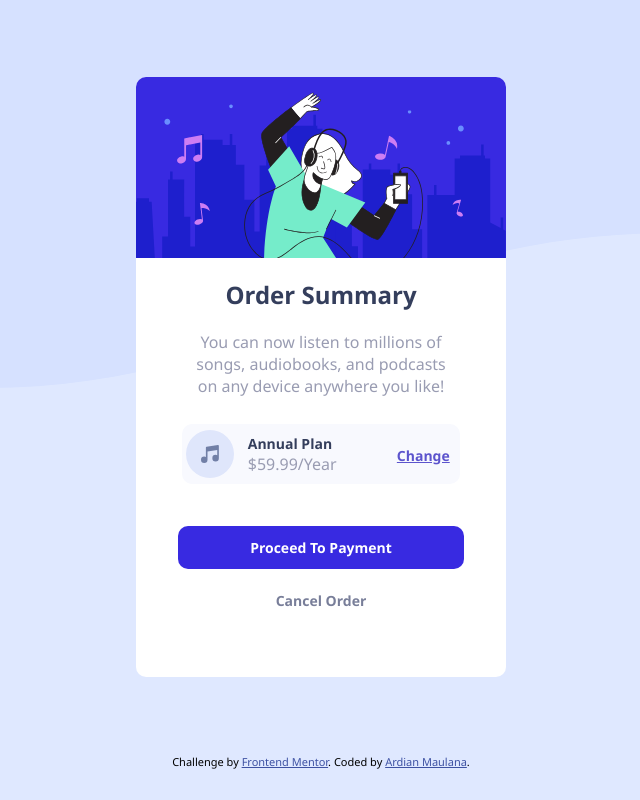
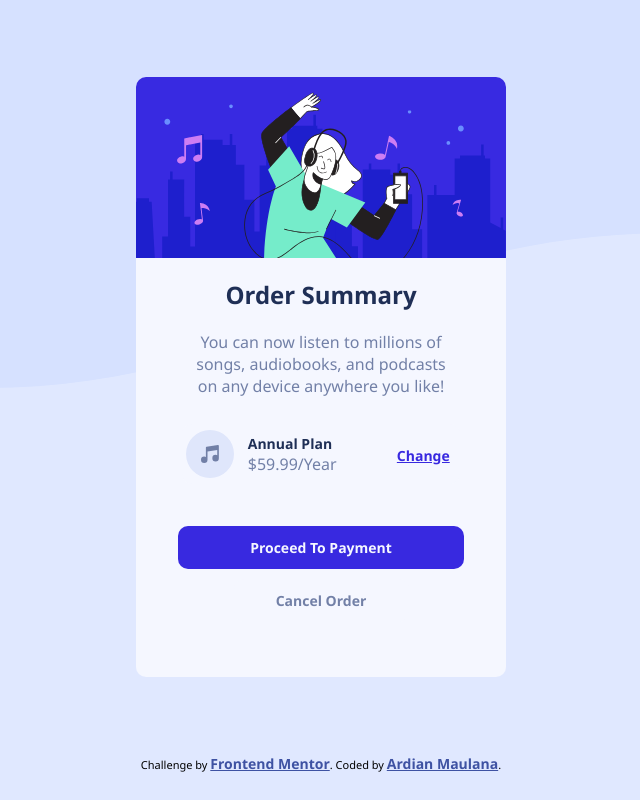
Before and after one commit to exbeelh/Order-summary-component, a plain HTML site: page index.html in a window 1280 px wide. Shown: the whole page, without its empty margins (319-959 px from the left). Drawn offline with Linux system fonts and the light colour scheme; a web font is replaced by a local one.

Commit message:
Add variable in css

```diff
--- a/css/style.css
+++ b/css/style.css
@@ -1,11 +1,22 @@
+@import url(https://fonts.google.com/specimen/Red+Hat+Display);
+
 * {
     margin: 0px;
     padding: 0px;
 }
 
+:root {
+    --pale-blue: hsl(225, 100%, 94%);
+    --bright-blue: hsl(245, 75%, 52%);
+
+    --very-pale-blue: hsl(225, 100%, 98%);
+    --desaturated-blue: hsl(224, 23%, 55%);
+    --dark-blue: hsl(223, 47%, 23%);
+}
+
 body {
     background-image: url("../images/pattern-background-desktop.svg");
-    background-color: #DFE8FF;
+    background-color: var(--pale-blue);
     background-size: 100%;
     background-repeat: no-repeat;
     font-family: 'Segoe UI', Tahoma, Geneva, Verdana, sans-serif;
@@ -13,13 +24,13 @@ body {
 
 @media only screen and (max-width: 768px) {
     body {
-        background-color: #DFE8FF;
+        background-color: var(--pale-blue);
         background-image: url("/images/pattern-background-mobile.svg");
     }
 }
 
 .container {
-    background-color: #FFFFFF;
+    background-color: var(--very-pale-blue);
     height: 600px;
     width: 370px;
     margin: 6% auto;
@@ -37,20 +48,21 @@ body {
 
 .title {
     margin: 20px auto 20px;
-    color: #343E5C;
+    color: var(--dark-blue);
 }
 
 .subtitle {
     margin: auto 50px 20px 50px;
-    color: #999CB2;
+    color: var(--desaturated-blue);
 }
 
 .info-payment {
+    --vaery-pale-blue: hsl(230, 75%, 98%);
     border-radius: 10px;
     margin: 2% auto;
     width: 75%;
     height: 10%;
-    background-color: #F8F9FE;
+    background-color: var(--very-pale-blue);
     display: inline-block;
 }
 
@@ -74,12 +86,12 @@ body {
 }
 
 .bill-info h2 {
-    color: #343E5C;
+    color: var(--dark-blue);
     font-size: 14px;
 }
 
 .bill-info p {
-    color: #999CB2;
+    color: var(--desaturated-blue);
 }
 
 #link {
@@ -89,17 +101,26 @@ body {
     right: 10px;
 }
 
-#link a {
+a {
     font-weight: bold;
     font-size: 14px;
-    color: #5C54CD;
+    color: var(--bright-blue);
+}
+
+a:active {
+    --bright-blue: hsl(245, 83%, 68%);
+    background-color: var(--bright-blue);
+}
+
+#link a:active {
+    background-color: var(--very-pale-blue);
 }
 
 .main-button {
-    background-color: #382AE1;
+    background-color: var(--bright-blue);
     border-radius: 10px;
     width: 60%;
-    color: #FFFFFF;
+    color: var(--very-pale-blue);
     font-weight: bold;
     padding: 12px 32px;
     text-align: center;
@@ -110,10 +131,10 @@ body {
 }
 
 .secondary-button {
-    background-color: #FFFFFF;
+    background-color: var(--very-pale-blue);
     border-radius: 10px;
     width: 30%;
-    color: #787E99;
+    color: var(--desaturated-blue);
     font-weight: bold;
     padding: 12px 32px;
     text-align: center;
@@ -123,5 +144,10 @@ body {
     margin: 5px auto;
 }
 
+.secondary-button:active {
+    background-color: var(--very-pale-blue);
+    color: var(--dark-blue);
+}
+
 .attribution { font-size: 11px; text-align: center; }
 .attribution a { color: hsl(228, 45%, 44%); }
```
